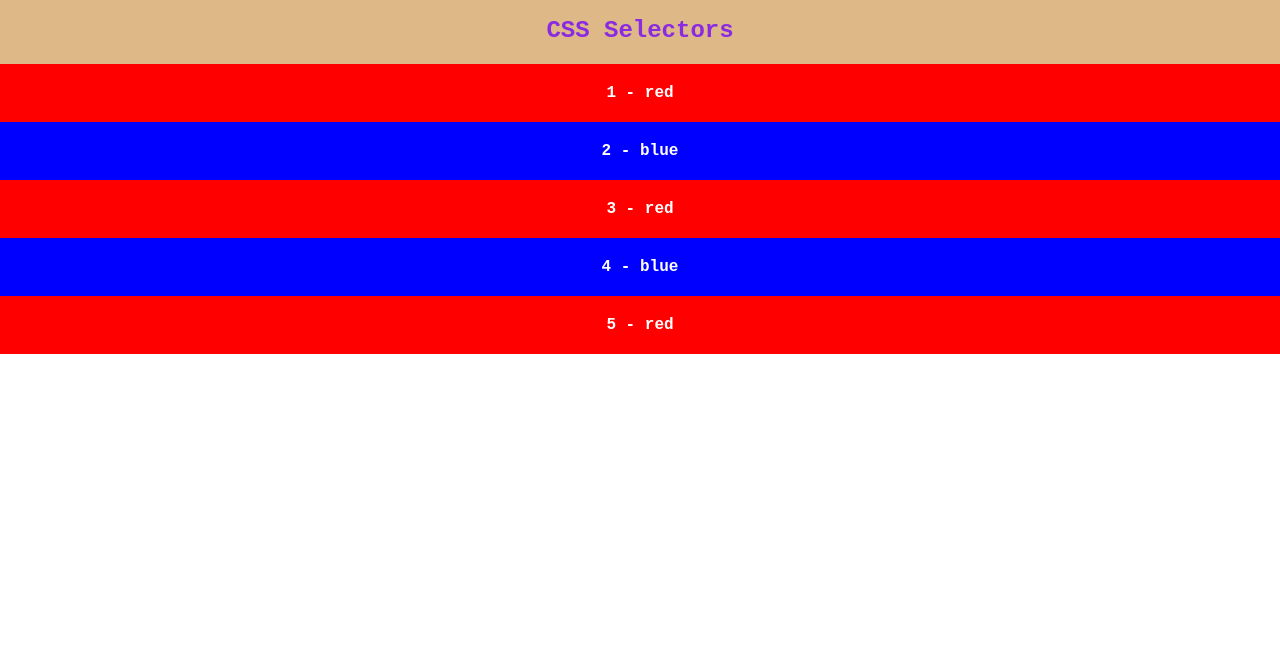
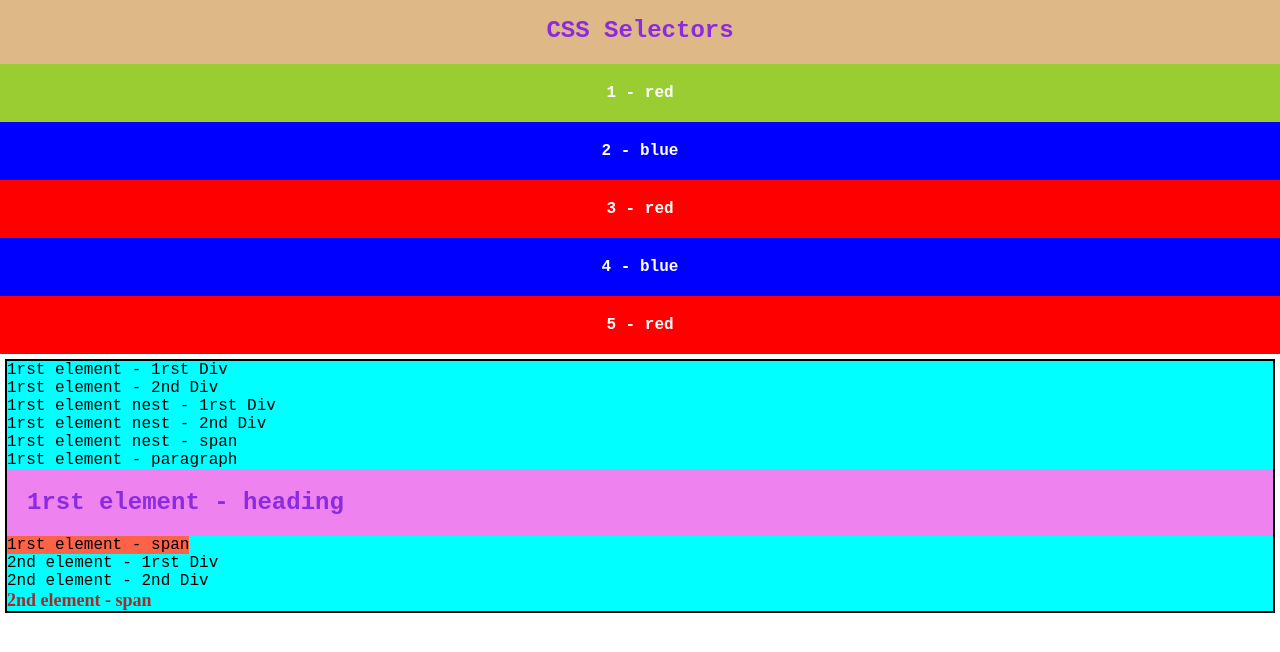
Before and after one commit to shanmuka089/CSS_Practice, a plain HTML site: page index.html in a window 1280 px wide. Shown: the part 40-692 px from the top of the page. Drawn offline with Linux system fonts and the light colour scheme.

Commit message:
added css selectors

```diff
--- a/index.html
+++ b/index.html
@@ -31,38 +31,29 @@
     <!-- CSS Selectors -->
     <h2 id="element2" class="element2ByClass">CSS Selectors</h2>
 
-    <!--
-    1. element name Selector: when we want to apply some styles throughout the document for all the elements.
-    2. id selector: when we want to select elements uniquely in a html file.
-    3. class selector: when we want to select multiple elements.
-    4. universal selector: when we want to apply global styles to html document.
-    5. Group Selector: when we want to apply common styles to different elements.
-    6. Descendent Selector:
-    7. Child Selector
-    8. Adjacent sibling selector
-    9. General Sibling Selector
-    10. Attribute Selector
-    11. Pseudo selector
-    -->
-
     <div id="ele1" class="red-element arrange-element">1 - red</div>
     <div id="ele2" class="blue-element arrange-element">2 - blue</div>
     <div id="ele3" class="red-element arrange-element">3 - red</div>
     <div id="ele4" class="blue-element arrange-element">4 - blue</div>
     <div id="ele5" class="red-element arrange-element">5 - red</div>
 
-    <div>
-        <div>
-            <div></div>
-            <div></div>
-            <div></div>
-            <p></p>
-            <h2></h2>
+    <div class="container">
+        <div class="first-element">
+            <div>1rst element - 1rst Div</div>
+            <div>1rst element - 2nd Div</div>
+            <div class="first-element-nest">
+                <div>1rst element nest - 1rst Div</div>
+                <div>1rst element nest - 2nd Div</div>
+                <span>1rst element nest - span</span>
+            </div>
+            <p>1rst element - paragraph</p>
+            <h2>1rst element - heading</h2>
+            <span>1rst element - span</span>
         </div>
-        <div>
-            <div></div>
-            <div></div>
-            <span></span>
+        <div class="second-element">
+            <div>2nd element - 1rst Div</div>
+            <div>2nd element - 2nd Div</div>
+            <span>2nd element - span</span>
         </div>
     </div>
 
--- a/style.css
+++ b/style.css
@@ -63,3 +63,40 @@ h2 {
 .arrange-element, h2 {
     padding: 20px;
 }
+
+[id="ele1"] {
+    background-color: yellowgreen;
+}
+
+.container {
+    background-color: yellow;
+    border: 2px solid black;
+    margin: 5px;
+}
+
+/* Descendent Selector */
+.container div {
+    background-color: aqua;
+}
+
+/* Child Selector */
+.container > .second-element > span{
+    font-weight: bold;
+    font-size: large;
+    font-family: serif;
+    color: brown;
+}
+
+p + h2 {
+    background-color: violet;
+}
+
+p ~ span {
+    background-color: tomato;
+}
+
+#element2:hover {
+    cursor: pointer;
+    background-color: aqua;
+    color: black;
+}
```
Also changed, not shown: 1 other file.
